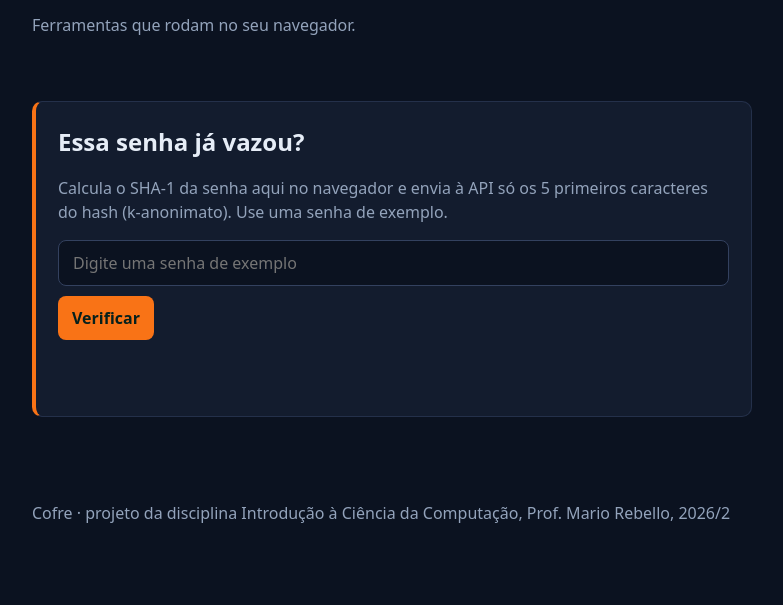
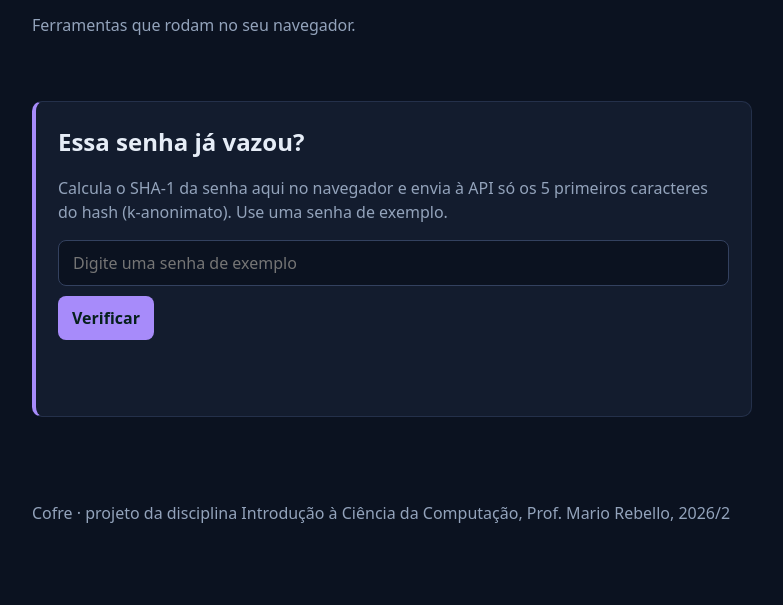
Before and after one commit to GoldenCrew-ADM/cofre, a plain HTML site: page cofre/index.html in a window 1280 px wide. Shown: the part 195-800 px from the top of the page, without its empty margins (248-1031 px from the left). Drawn offline with Linux system fonts and the light colour scheme.

Commit message:
Tema B: usa violeta como destaque

```diff
--- a/cofre/style.css
+++ b/cofre/style.css
@@ -1,6 +1,6 @@
 /* Cores do Cofre */
 :root {
-  --destaque: #f97316;
+  --destaque: #a78bfa;
   --fundo: #0b1220;
   --cartao: #131c2e;
   --texto: #e6edf7;
```
